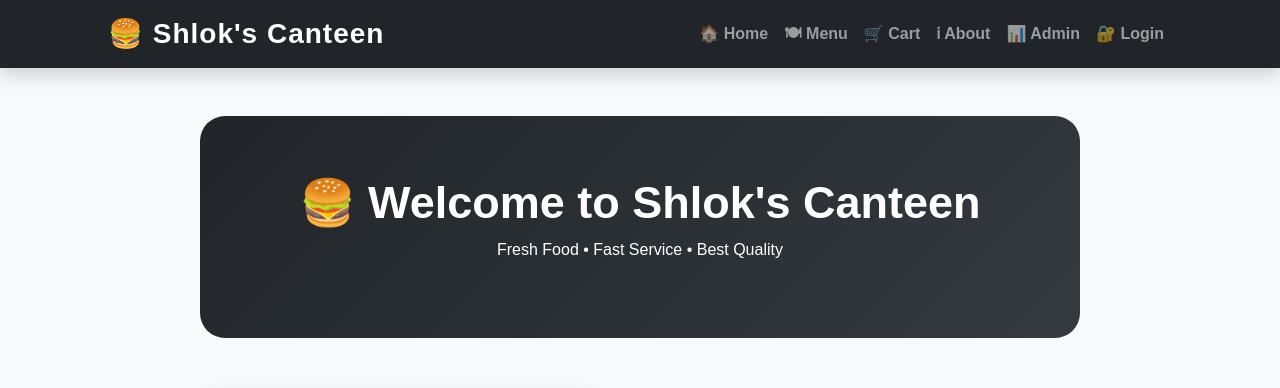
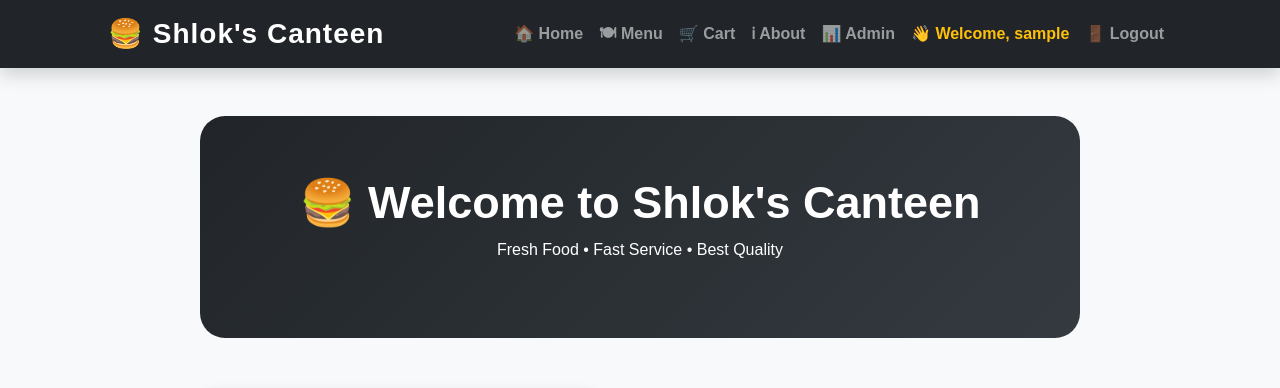
Before and after one commit to shlok-123-star/shlok-s-canteen, a Flask app: page /about in a window 1280 px wide. Shown: the top 388 px of the page. Run offline with Flask 3, Linux system fonts and the light colour scheme; the visitor is signed in with stand-in values (Sample User, id 1).

Commit message:
Updated website UI

```diff
--- a/app.py
+++ b/app.py
@@ -48,7 +48,11 @@ users = {
 
 @app.route('/')
 def Home():
-    return render_template('Home.html', daily_specials=daily_specials)
+    return render_template(
+        'Home.html',
+        daily_specials=daily_specials,
+        user=session.get('user')
+    )
 
 @app.route('/Menu')
 def Menu():
@@ -135,6 +139,11 @@ def login():
 
     return render_template('login.html')
 
+@app.route('/logout')
+def logout():
+    session.pop('user', None)
+    return redirect(url_for('Home'))
+
 @app.route('/about')
 def About_us():
     return render_template('About_us.html')
--- a/templates/Base.html
+++ b/templates/Base.html
@@ -51,11 +51,29 @@
                     <a class="nav-link" href="{{ url_for('admin') }}">📊 Admin</a>
                 </li>
 
-                <li class="nav-item">
+                {% if session.get('user') %}
+
+<li class="nav-item">
+    <span class="nav-link text-warning">
+        👋 Welcome, {{ session.get('user') }}
+    </span>
+</li>
+
+<li class="nav-item">
+    <a class="nav-link" href="{{ url_for('logout') }}">
+        🚪 Logout
+    </a>
+</li>
+
+{% else %}
+
+<li class="nav-item">
     <a class="nav-link" href="{{ url_for('login') }}">
         🔐 Login
     </a>
 </li>
+
+{% endif %}
 
             </ul>
 
```
